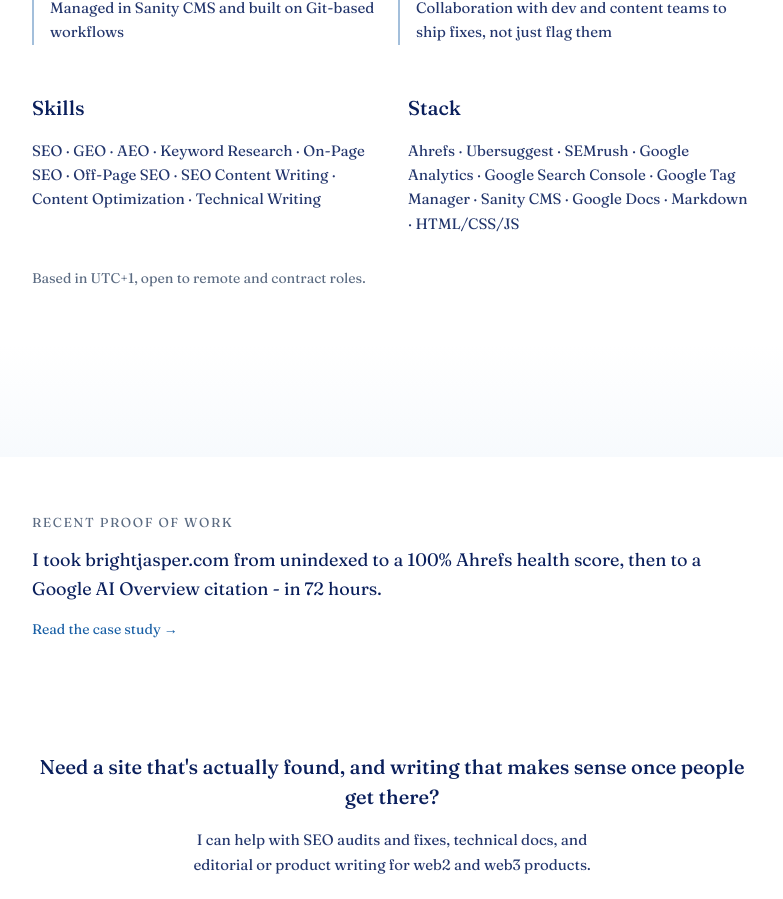
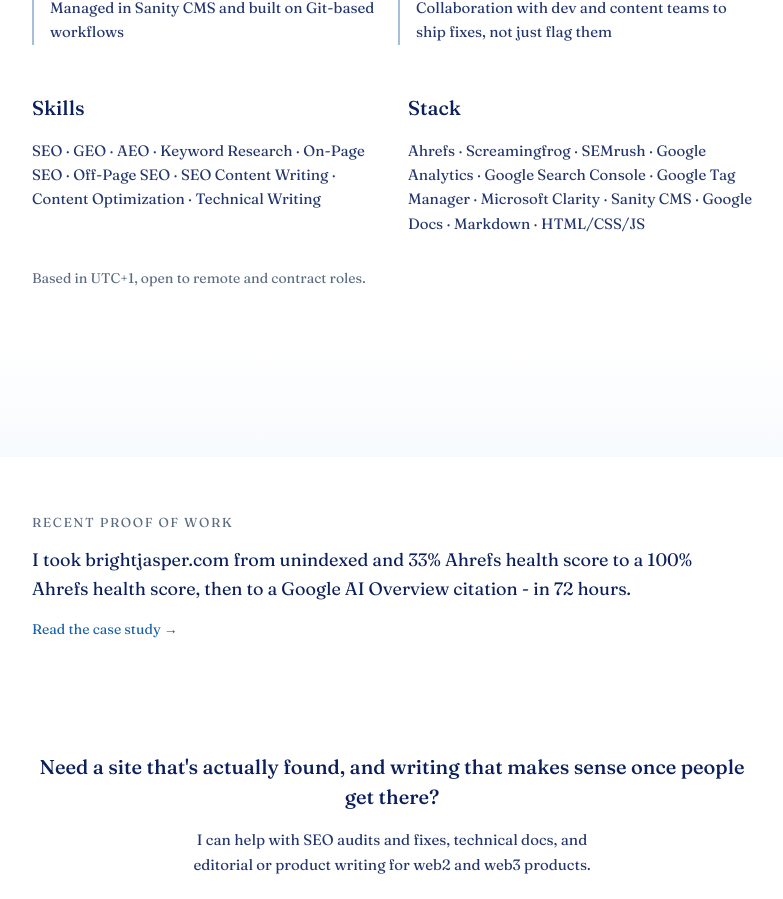
Before and after one commit to Aura-pix/bright-jasper, a Next.js app: page / in a window 1280 px wide. Shown: the part 1151-2050 px from the top of the page, without its empty margins (248-1031 px from the left). Built offline with nearby package versions, Linux system fonts and the light colour scheme.

Commit message:
Revise tools list and enhance project description
Updated the list of tools and improved the description of the work done on brightjasper.com.

```diff
--- a/app/page.js
+++ b/app/page.js
@@ -148,8 +148,8 @@ export default function HomePage() {
           <div>
             <h2 className="text-[20px] font-medium text-ink mb-4">Stack</h2>
             <p className="text-[15px] text-ink/90 leading-relaxed">
-              Ahrefs · Ubersuggest · SEMrush · Google Analytics · Google Search
-              Console · Google Tag Manager · Sanity CMS · Google Docs · Markdown
+              Ahrefs · Screamingfrog · SEMrush · Google Analytics · Google Search
+              Console · Google Tag Manager · Microsoft Clarity · Sanity CMS · Google Docs · Markdown
               · HTML/CSS/JS
             </p>
           </div>
@@ -176,7 +176,7 @@ export default function HomePage() {
           Recent proof of work
         </p>
         <p className="text-[18px] text-ink leading-relaxed max-w-2xl">
-          I took brightjasper.com from unindexed to a 100% Ahrefs health score,
+          I took brightjasper.com from unindexed and 33% Ahrefs health score to a 100% Ahrefs health score,
           then to a Google AI Overview citation - in 72 hours.
         </p>
         <Link
```
